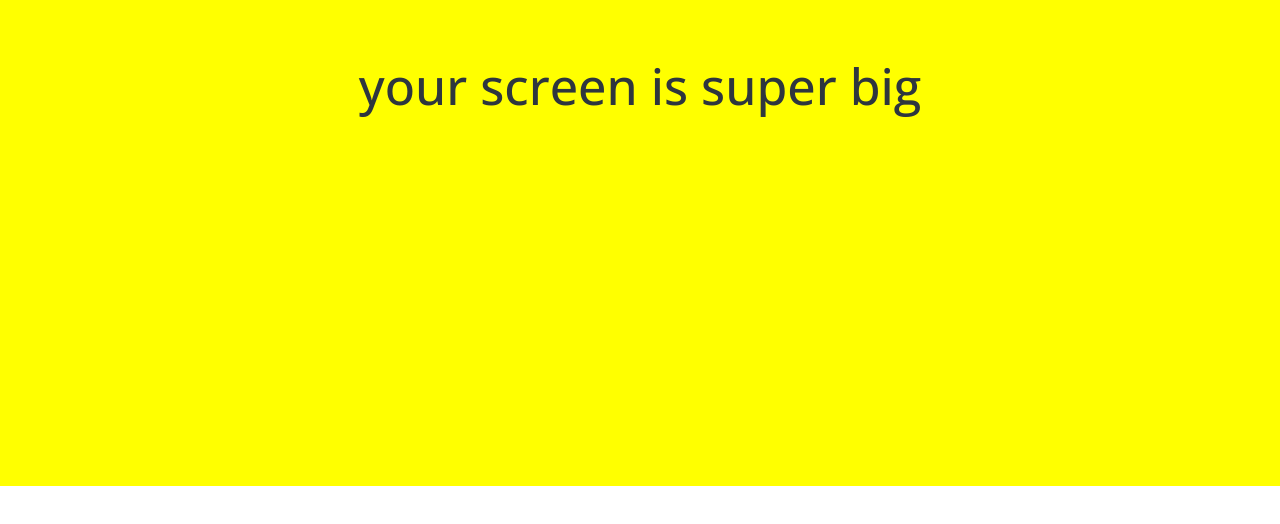
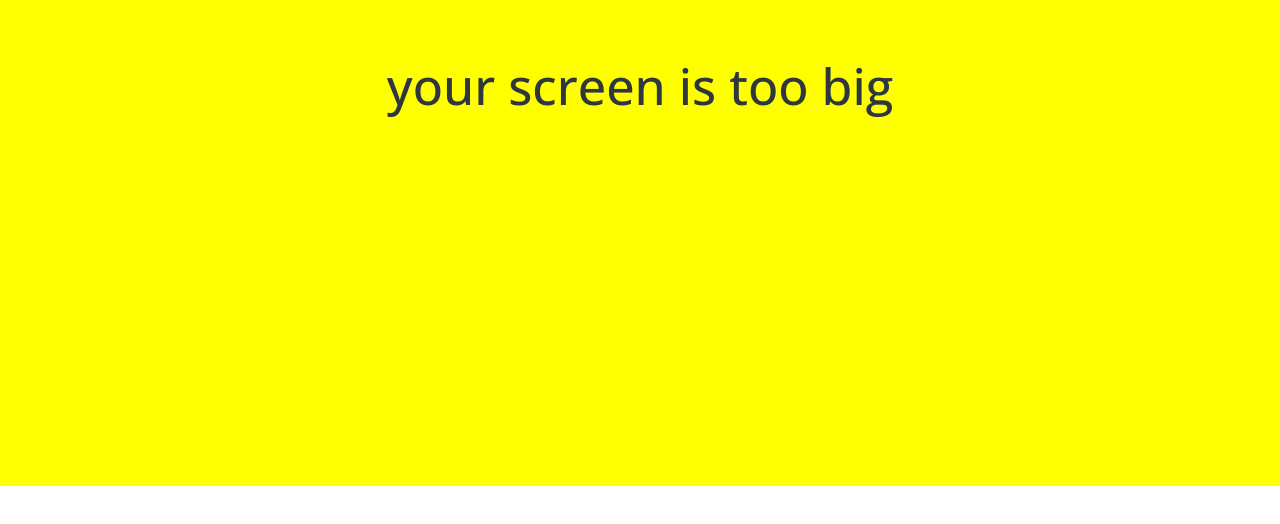
Before and after one commit to applesaltsky/kokoa-clone-2022, a plain HTML site: page friends.html in a window 1280 px wide. Shown: the part 314-838 px from the top of the page. Drawn offline with nearby package versions, Linux system fonts and the light colour scheme.

Commit message:
super->too

```diff
--- a/friends.html
+++ b/friends.html
@@ -106,7 +106,7 @@
     </div>
 
     <div id="no-mobile">
-        <span>your screen is super big</span>
+        <span>your screen is too big</span>
     </div>
 
     <script src="https://kit.fontawesome.com/91ee6d20b6.js" crossorigin="anonymous">
```
